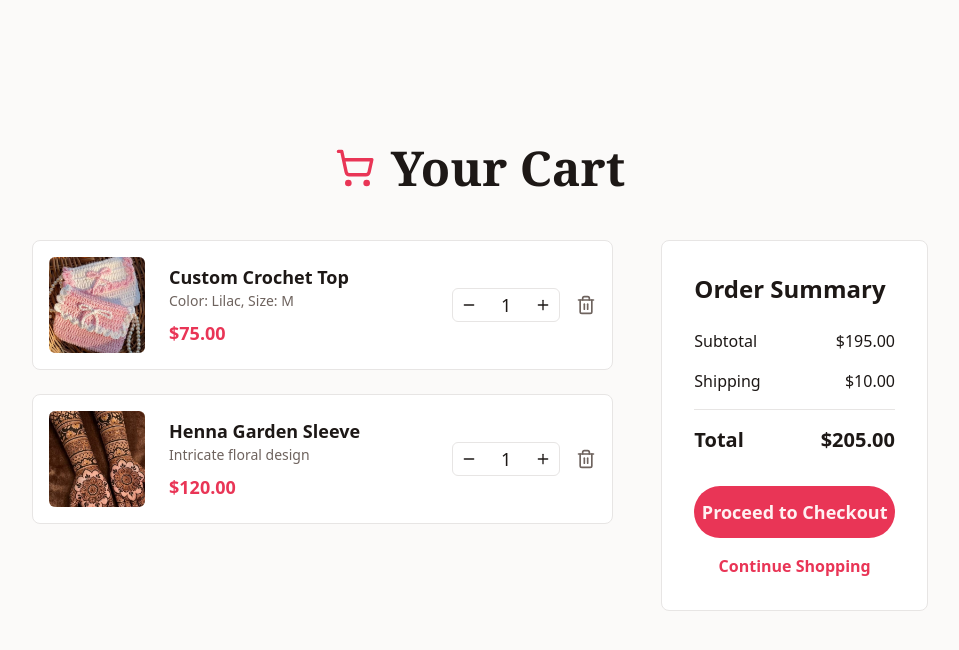
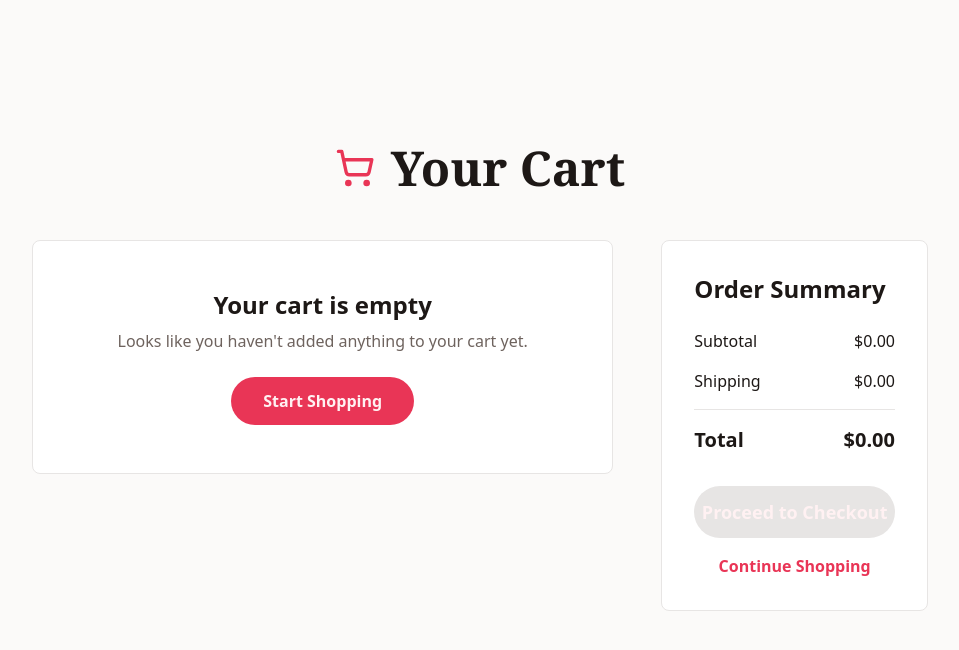
Before and after one commit to yaseenyash55-droid/farah-origin, a Next.js app: page /cart in a window 1280 px wide. Shown: the top 650 px of the page, without its empty margins (160-1119 px from the left). Built offline with nearby package versions, Linux system fonts and the light colour scheme; a web font is replaced by a local one.

Commit message:
feat: integrate CartContext in CartPage and Collections component for improved cart functionality

```diff
--- a/app/cart/page.jsx
+++ b/app/cart/page.jsx
@@ -1,41 +1,14 @@
 "use client";
-import React, { useState } from 'react';
+import React from 'react';
+import { useCart } from '../../context/CartContext';
 import { ShoppingCart, Plus, Minus, Trash2 } from 'lucide-react';
 import Link from 'next/link';
 
-const initialCartItems = [
-  {
-    id: 1,
-    name: 'Custom Crochet Top',
-    description: 'Color: Lilac, Size: M',
-    price: 75.00,
-    quantity: 1,
-    image: '/crochet.jpg',
-  },
-  {
-    id: 2,
-    name: 'Henna Garden Sleeve',
-    description: 'Intricate floral design',
-    price: 120.00,
-    quantity: 1,
-    image: '/mehendi.jpg',
-  },
-];
-
 const CartPage = () => {
-  const [cartItems, setCartItems] = useState(initialCartItems);
-
-  const handleQuantityChange = (id, newQuantity) => {
-    if (newQuantity < 1) return;
-    setCartItems(cartItems.map(item => item.id === id ? { ...item, quantity: newQuantity } : item));
-  };
-
-  const handleRemoveItem = (id) => {
-    setCartItems(cartItems.filter(item => item.id !== id));
-  };
+  const { items: cartItems, updateQuantity, removeFromCart } = useCart();
 
   const subtotal = cartItems.reduce((acc, item) => acc + item.price * item.quantity, 0);
-  const shipping = 10.00;
+  const shipping = subtotal > 0 ? 10.00 : 0;
   const total = subtotal + shipping;
 
   return (
@@ -56,16 +29,15 @@ const CartPage = () => {
                       <img src={item.image} alt={item.name} className="w-24 h-24 object-cover rounded-md" />
                       <div className="flex-grow">
                         <h3 className="font-semibold text-lg">{item.name}</h3>
-                        <p className="text-sm text-muted-foreground">{item.description}</p>
-                        <p className="text-lg font-bold text-primary mt-2">${item.price.toFixed(2)}</p>
+                        <p className="text-sm text-muted-foreground">${item.price.toFixed(2)}</p>
                       </div>
                       <div className="flex items-center gap-4">
                         <div className="flex items-center border border-border rounded-md">
-                          <button onClick={() => handleQuantityChange(item.id, item.quantity - 1)} className="p-2 hover:bg-muted transition-colors"><Minus size={16} /></button>
+                          <button onClick={() => updateQuantity(item.id, item.quantity - 1)} className="p-2 hover:bg-muted transition-colors"><Minus size={16} /></button>
                           <span className="px-4 text-lg">{item.quantity}</span>
-                          <button onClick={() => handleQuantityChange(item.id, item.quantity + 1)} className="p-2 hover:bg-muted transition-colors"><Plus size={16} /></button>
+                          <button onClick={() => updateQuantity(item.id, item.quantity + 1)} className="p-2 hover:bg-muted transition-colors"><Plus size={16} /></button>
                         </div>
-                        <button onClick={() => handleRemoveItem(item.id)} className="text-muted-foreground hover:text-destructive transition-colors">
+                        <button onClick={() => removeFromCart(item.id)} className="text-muted-foreground hover:text-destructive transition-colors">
                           <Trash2 size={20} />
                         </button>
                       </div>
@@ -105,7 +77,6 @@ const CartPage = () => {
                   <button
                     className="w-full mt-8 bg-primary text-primary-foreground py-3 rounded-full font-semibold hover:bg-primary/90 transition-all text-lg disabled:bg-muted disabled:cursor-not-allowed"
                     disabled={cartItems.length === 0}
-                    onClick={() => setCartItems([])}
                   >
                     Proceed to Checkout
                   </button>
--- a/components/Collections.jsx
+++ b/components/Collections.jsx
@@ -1,65 +1,108 @@
+"use client";
 import React from 'react';
 import Link from 'next/link';
+import { useCart } from '../context/CartContext';
+import { ShoppingCart } from 'lucide-react';
 
 const collectionItems = [
   {
+    id: 'prod_001',
     title: 'Crochet Art',
     description: 'Handmade dolls, flowers, keychains, bouquets and unique gifts crafted with love.',
     image: '/crochet.jpg',
+    price: 45.00,
     href: '/gallery?category=crochet',
   },
   {
+    id: 'prod_002',
     title: 'Henna Designs',
     description: 'Exquisite bridal, engagement, and festive mehendi designs for every special occasion.',
     image: '/mehendi.jpg',
+    price: 80.00,
     href: '/gallery?category=henna',
   },
   {
+    id: 'prod_003',
     title: 'Flower Bouquets',
     description: 'Beautiful and everlasting crochet flower bouquets that make the perfect gift.',
     image: '/bouquet.jpg',
+    price: 65.00,
     href: '/gallery?category=crochet',
   },
   {
+    id: 'prod_004',
     title: 'Custom Apparel',
     description: 'Personalized crochet clothing, accessories, and unique wearable art tailored to your style.',
     image: '/custom apparel.jpg',
+    price: 120.00,
     href: '/gallery?category=apparel',
   },
   {
+    id: 'prod_005',
     title: 'Amigurumi',
     description: 'Adorable, hand-stitched crochet plushies and figurines, perfect for gifts or collectibles.',
     image: '/amigurumi.jpg',
+    price: 35.00,
     href: '/gallery?category=amigurumi',
   },
   {
+    id: 'prod_006',
     title: 'Home Decor',
     description: 'Handmade crochet items like blankets, cushions, and wall art to beautify your living space.',
     image: '/home decor.jpg',
+    price: 75.00,
     href: '/gallery?category=homedecor',
   },
 ];
 
 const Collections = () => {
+  const { addToCart } = useCart();
+
+  const handleAddToCart = (e, item) => {
+    e.preventDefault(); // Prevent navigation when clicking the button
+    e.stopPropagation(); // Stop event from bubbling up to the Link
+    const itemToAdd = {
+      id: item.id,
+      name: item.title,
+      price: item.price,
+      image: item.image,
+    };
+    addToCart(itemToAdd);
+    // Optional: Add a visual confirmation, like a toast notification
+    alert(`${item.title} added to cart!`);
+  };
+
   return (
     <div className="grid md:grid-cols-2 lg:grid-cols-3 gap-8">
-      {collectionItems.map((item, index) => (
-        <Link href={item.href} key={index} className="group">
-          <div className="bg-card rounded-xl shadow-lg overflow-hidden h-full transform transition-transform duration-300 group-hover:scale-105">
+      {collectionItems.map((item) => (
+        <Link href={item.href} key={item.id} className="group">
+          <div className="bg-card rounded-xl shadow-lg overflow-hidden h-full flex flex-col transform transition-transform duration-300 group-hover:scale-105">
+            <div className="relative">
               <img
                 src={item.image}
                 className="w-full h-72 object-cover"
                 alt={item.title}
               />
-            <div className="p-6">
+              <button
+                onClick={(e) => handleAddToCart(e, item)}
+                className="absolute top-4 right-4 bg-primary/80 text-primary-foreground p-3 rounded-full hover:bg-primary transition-all backdrop-blur-sm"
+                aria-label="Add to cart"
+              >
+                <ShoppingCart size={20} />
+              </button>
+            </div>
+            <div className="p-6 flex flex-col flex-grow">
               <h3 className="text-2xl font-bold text-card-foreground mb-2">
                 {item.title}
               </h3>
-              <p className="text-muted-foreground">
+              <p className="text-muted-foreground flex-grow">
                 {item.description}
               </p>
-              <div className="mt-4 text-primary font-semibold group-hover:underline">
+              <div className="mt-4 flex justify-between items-center">
+                <p className="text-xl font-bold text-primary">${item.price.toFixed(2)}</p>
+                <div className="text-primary font-semibold group-hover:underline">
                   View More &rarr;
+                </div>
               </div>
             </div>
           </div>
```
Lines whose indentation alone changed are shown as unchanged.
